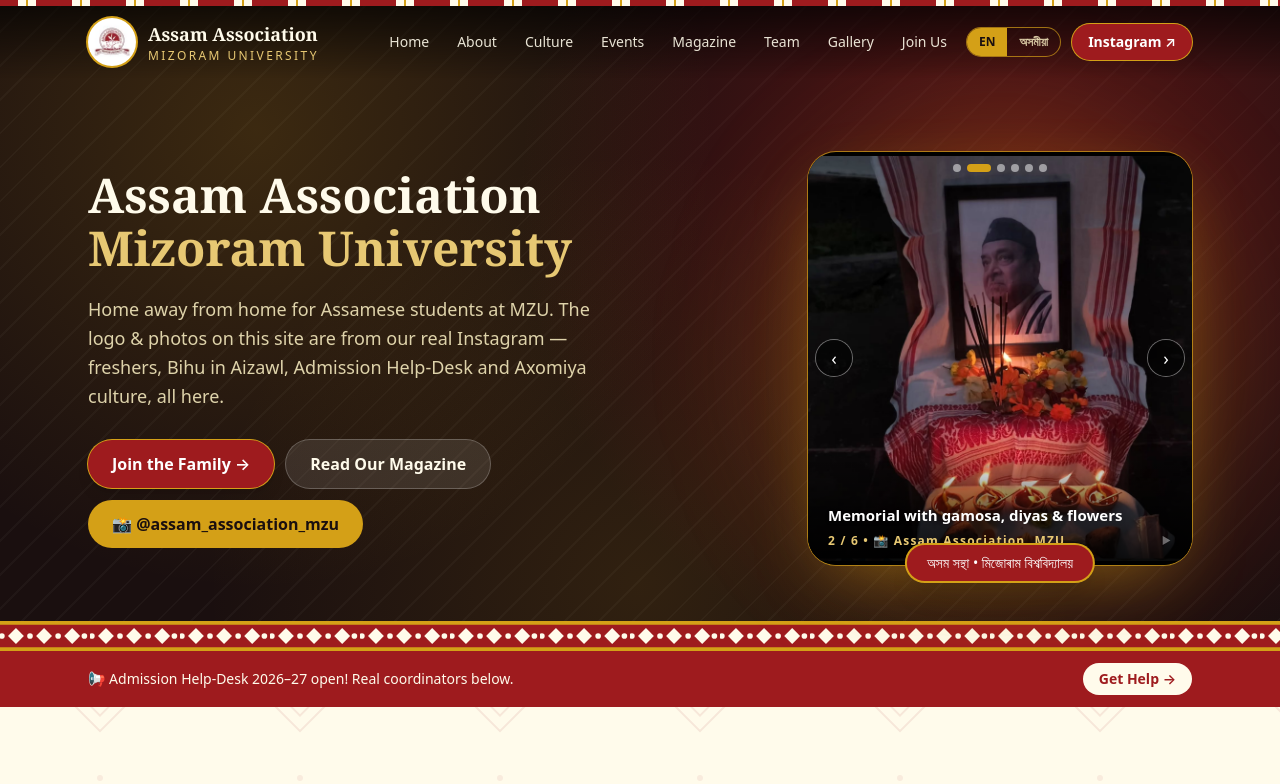
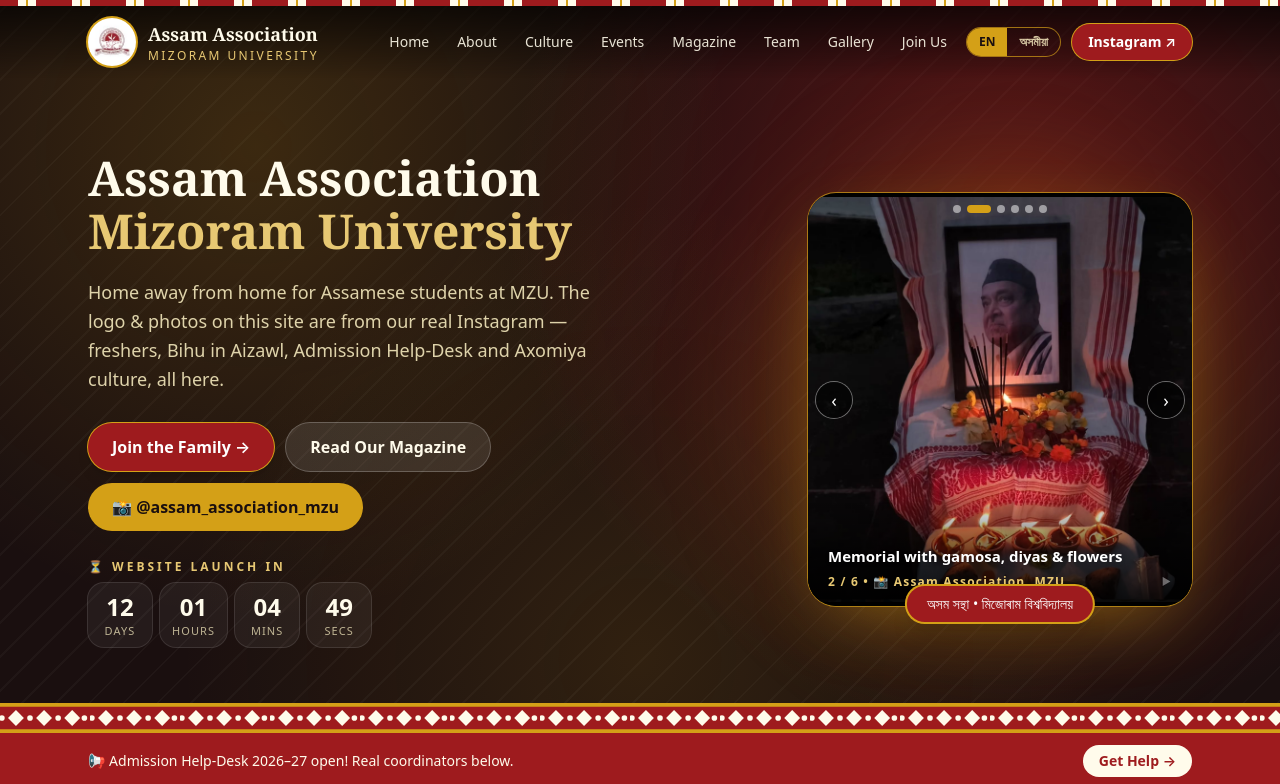
Before and after one commit to mrigangha/assam, a Next.js app: page / in a window 1280 px wide. Shown: the top 784 px of the page. Built offline with nearby package versions, Linux system fonts and the light colour scheme.

Commit message:
Hero countdown to launch event with auto-launch

```diff
--- a/src/app/page.tsx
+++ b/src/app/page.tsx
@@ -4,6 +4,7 @@
 import Navbar from "@/components/Navbar";
 import Magazine from "@/components/Magazine";
 import Slideshow from "@/components/Slideshow";
+import Countdown from "@/components/Countdown";
 import { LanguageProvider, useLang } from "@/components/Language";
 
 const INSTA_PROFILE = "https://www.instagram.com/assam_association_mzu/";
@@ -198,6 +199,7 @@
                 {t.hero.instaBtn}
               </a>
             </div>
+            <Countdown />
           </div>
 
           {/* Photo slideshow (public/slideshow/) */}
--- /dev/null
+++ b/src/components/Countdown.tsx
@@ -0,0 +1,87 @@
+"use client";
+
+import { useEffect, useRef, useState } from "react";
+import { useLang } from "./Language";
+
+// ── Set the real event date/time here (IST) ──
+const TARGET = new Date("2026-10-15T18:00:00+05:30");
+const LIVE_URL = "https://assam-wheat.vercel.app";
+
+function diff(target: number) {
+  const ms = Math.max(0, target - Date.now());
+  return {
+    over: target - Date.now() <= 0,
+    d: Math.floor(ms / 86400000),
+    h: Math.floor(ms / 3600000) % 24,
+    m: Math.floor(ms / 60000) % 60,
+    s: Math.floor(ms / 1000) % 60,
+  };
+}
+
+export default function Countdown() {
+  const { t } = useLang();
+  const [, setNow] = useState(() => Date.now());
+  const launched = useRef(false);
+
+  useEffect(() => {
+    const id = setInterval(() => setNow(Date.now()), 1000);
+    return () => clearInterval(id);
+  }, []);
+
+  const { over, d, h, m, s } = diff(TARGET.getTime());
+
+  // auto-launch: take the visitor to the live site shortly after zero
+  useEffect(() => {
+    if (over && !launched.current) {
+      launched.current = true;
+      const id = setTimeout(() => {
+        window.location.href = LIVE_URL;
+      }, 3000);
+      return () => clearTimeout(id);
+    }
+  }, [over]);
+
+  if (over) {
+    return (
+      <div className="mt-7 inline-flex flex-wrap items-center gap-3 bg-white/10 ring-1 ring-[#D4A017]/60 rounded-2xl px-5 py-3">
+        <span className="text-amber-50 font-bold animate-pulse">{t.countdown.launching}</span>
+        <a
+          href={LIVE_URL}
+          target="_blank"
+          rel="noreferrer"
+          className="font-mono font-bold text-[#E7C873] hover:underline underline-offset-4"
+        >
+          {t.countdown.liveBtn}
+        </a>
+      </div>
+    );
+  }
+
+  const cells: [number, string][] = [
+    [d, t.countdown.days],
+    [h, t.countdown.hours],
+    [m, t.countdown.mins],
+    [s, t.countdown.secs],
+  ];
+
+  return (
+    <div className="mt-7">
+      <p className="text-xs font-bold tracking-[0.25em] uppercase text-[#E7C873] mb-2">
+        ⏳ {t.countdown.title}
+      </p>
+      <div className="flex gap-2">
+        {cells.map(([n, l]) => (
+          <div
+            key={l}
+            className="bg-white/5 ring-1 ring-white/15 rounded-2xl px-3 py-2 text-center min-w-[64px]"
+          >
+            <p className="text-2xl font-bold tabular-nums text-amber-50">
+              {String(n).padStart(2, "0")}
+            </p>
+            <p className="text-[11px] uppercase tracking-widest text-amber-100/70">{l}</p>
+          </div>
+        ))}
+      </div>
+    </div>
+  );
+}
--- a/src/components/Language.tsx
+++ b/src/components/Language.tsx
@@ -211,6 +211,16 @@
     rights: "Assam Association, Mizoram University • Made with ♥ in Aizawl",
     tag: "জয় আই অসম • Next.js single-page site • Scroll to explore ↑",
   },
+  countdown: {
+    title: "Website Launch In",
+    days: "Days",
+    hours: "Hours",
+    mins: "Mins",
+    secs: "Secs",
+    live: "🎉 We are Live! Visit",
+    liveBtn: "assam-wheat.vercel.app ↗",
+    launching: "🚀 Launching...",
+  },
 };
 
 export type Dict = typeof en;
@@ -416,6 +426,16 @@
     rights: "অসম সন্থা, মিজোৰাম বিশ্ববিদ্যালয় • আইজলত ♥ ৰে নিৰ্মিত",
     tag: "জয় আই অসম • Next.js এক-পৃষ্ঠাৰ ৱেবছাইট • অন্বেষণ কৰিবলৈ স্ক্ৰ'ল কৰক ↑",
   },
+  countdown: {
+    title: "ৱেবছাইট মুকলিলৈ",
+    days: "দিন",
+    hours: "ঘণ্টা",
+    mins: "মিনিট",
+    secs: "ছেকেণ্ড",
+    live: "🎉 মুকলি হ'ল! চাওক",
+    liveBtn: "assam-wheat.vercel.app ↗",
+    launching: "🚀 মুকলি হৈ আছে...",
+  },
 };
 
 const LanguageContext = createContext<{
```
